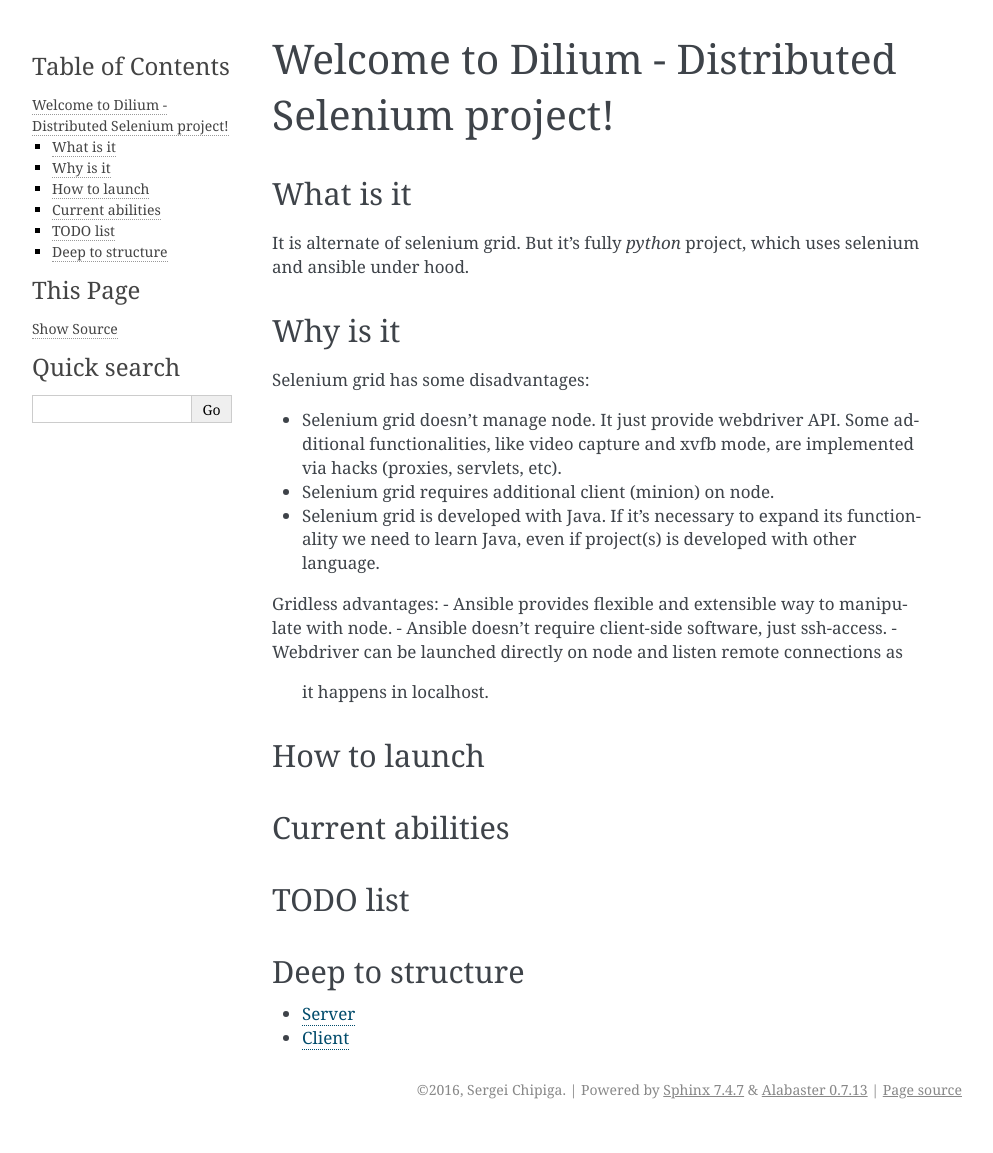
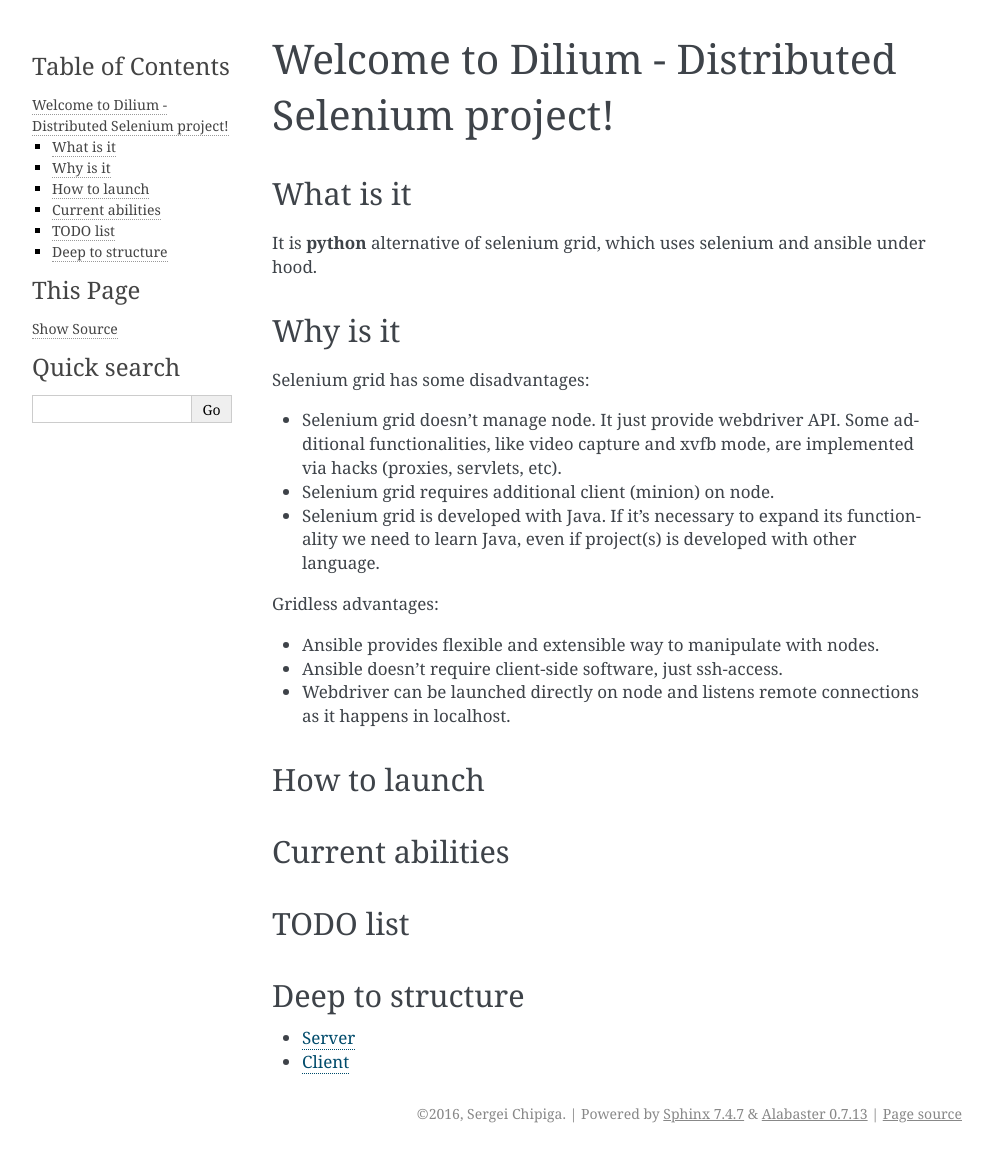
Before and after one commit to schipiga/dilium, a Sphinx documentation site: the page built from docs/source/index.rst, in a window 1280 px wide. Shown: the whole page, without its empty margins (148-1141 px from the left). Built offline with Sphinx 7.4.7, drawn with Linux system fonts in a browser that asks for light colours; before the commit the page ends 1129 px from its top, so only the background shows below that.

```diff
--- a/docs/source/index.rst
+++ b/docs/source/index.rst
@@ -11,8 +11,8 @@
 What is it
 ----------
 
-It is alternate of selenium grid. But it's fully *python* project, which
-uses selenium and ansible under hood.
+It is **python** alternative of selenium grid, which uses selenium and ansible
+under hood.
 
 ---------
 Why is it
@@ -29,9 +29,10 @@
   other language.
 
 Gridless advantages:
-- Ansible provides flexible and extensible way to manipulate with node.
+
+- Ansible provides flexible and extensible way to manipulate with nodes.
 - Ansible doesn't require client-side software, just ssh-access.
-- Webdriver can be launched directly on node and listen remote connections as
+- Webdriver can be launched directly on node and listens remote connections as
   it happens in localhost.
 
 -------------
--- /dev/null
+++ b/requirements.txt
@@ -0,0 +1,3 @@
+Sphinx
+-r dilium_server/requirements.txt
+-r dilium_client/requirements.txt
```
Also changed, not shown: 1 other file.
